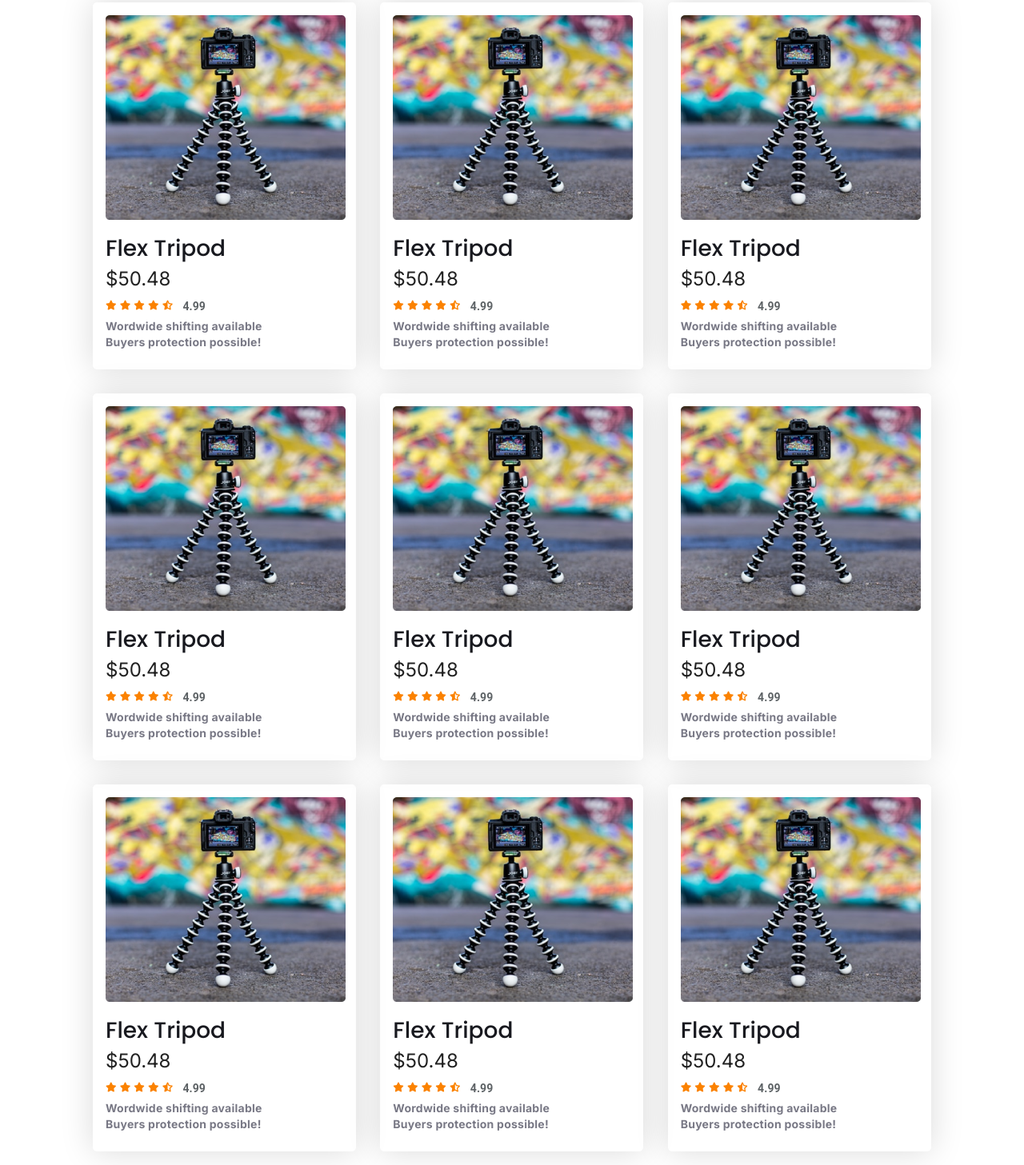
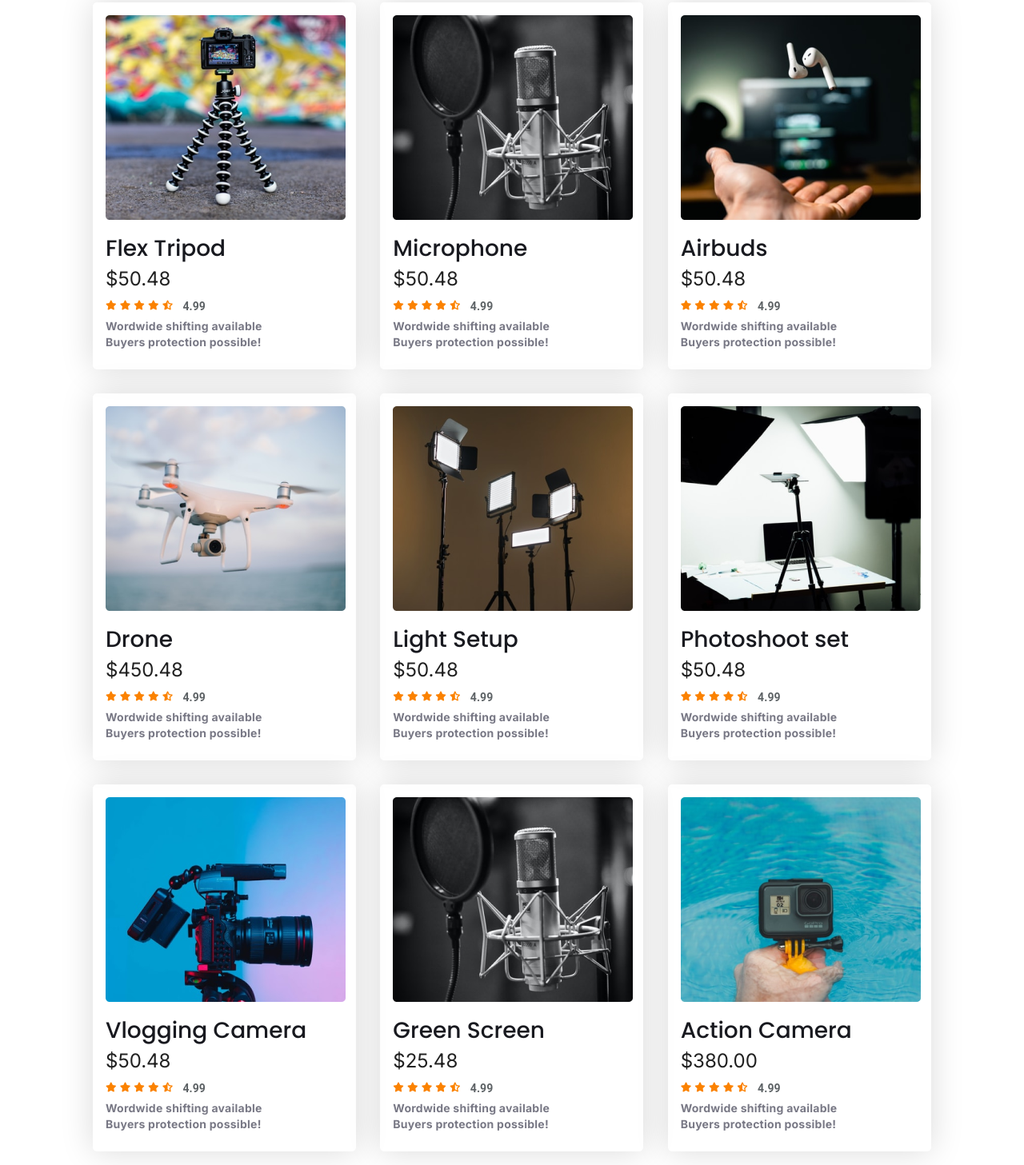
Before and after one commit to AshfaqKabir/influencers-gear, a plain HTML site: page index.html in a window 1280 px wide. Shown: the part 983-2440 px from the top of the page at 80% size. Drawn offline with Linux system fonts and the light colour scheme.

Commit message:
almost Done

```diff
--- a/index.html
+++ b/index.html
@@ -105,11 +105,11 @@
                     <!-- Card -->
                     <div class="card">
                         <div class="card-img">
-                            <img src="./img/tripod.png" alt="tripod Image">
+                            <img src="./img/mic.png" alt="tripod Image">
                         </div>
 
                         <div class="card-details">
-                            <h4 class="card-title">Flex Tripod</h4>
+                            <h4 class="card-title">Microphone</h4>
                             <h5 class="card-price">$50.48</h5>
                             <div class="card-rating">
                                 <span class="stars">
@@ -131,11 +131,11 @@
                     <!-- Card -->
                     <div class="card">
                         <div class="card-img">
-                            <img src="./img/tripod.png" alt="tripod Image">
+                            <img src="./img/airpod.png" alt="">
                         </div>
 
                         <div class="card-details">
-                            <h4 class="card-title">Flex Tripod</h4>
+                            <h4 class="card-title">Airbuds</h4>
                             <h5 class="card-price">$50.48</h5>
                             <div class="card-rating">
                                 <span class="stars">
@@ -157,11 +157,37 @@
                     <!-- Card -->
                     <div class="card">
                         <div class="card-img">
-                            <img src="./img/tripod.png" alt="tripod Image">
+                            <img src="./img/drone.png" alt="">
                         </div>
 
                         <div class="card-details">
-                            <h4 class="card-title">Flex Tripod</h4>
+                            <h4 class="card-title">Drone</h4>
+                            <h5 class="card-price">$450.48</h5>
+                            <div class="card-rating">
+                                <span class="stars">
+                                    <i class="fas fa-star"></i>
+                                    <i class="fas fa-star"></i>
+                                    <i class="fas fa-star"></i>
+                                    <i class="fas fa-star"></i>
+                                    <i class="fas fa-star-half-alt"></i>
+                                </span>
+                                <p>4.99</p>
+                            </div>
+                            <p class="card-para">
+                                Wordwide shifting available
+                                Buyers protection possible!
+                            </p>
+                        </div>
+                    </div>
+
+                    <!-- Card -->
+                    <div class="card">
+                        <div class="card-img">
+                            <img src="./img/lights.png" alt="">
+                        </div>
+
+                        <div class="card-details">
+                            <h4 class="card-title">Light Setup</h4>
                             <h5 class="card-price">$50.48</h5>
                             <div class="card-rating">
                                 <span class="stars">
@@ -183,11 +209,11 @@
                     <!-- Card -->
                     <div class="card">
                         <div class="card-img">
-                            <img src="./img/tripod.png" alt="tripod Image">
+                            <img src="./img/setup.png" alt="tripod Image">
                         </div>
 
                         <div class="card-details">
-                            <h4 class="card-title">Flex Tripod</h4>
+                            <h4 class="card-title">Photoshoot set</h4>
                             <h5 class="card-price">$50.48</h5>
                             <div class="card-rating">
                                 <span class="stars">
@@ -209,11 +235,11 @@
                     <!-- Card -->
                     <div class="card">
                         <div class="card-img">
-                            <img src="./img/tripod.png" alt="tripod Image">
+                            <img src="./img/camera.png" alt=" Image">
                         </div>
 
                         <div class="card-details">
-                            <h4 class="card-title">Flex Tripod</h4>
+                            <h4 class="card-title">Vlogging Camera</h4>
                             <h5 class="card-price">$50.48</h5>
                             <div class="card-rating">
                                 <span class="stars">
@@ -235,12 +261,12 @@
                     <!-- Card -->
                     <div class="card">
                         <div class="card-img">
-                            <img src="./img/tripod.png" alt="tripod Image">
+                            <img src="./img/mic.png" alt=" Image">
                         </div>
 
                         <div class="card-details">
-                            <h4 class="card-title">Flex Tripod</h4>
-                            <h5 class="card-price">$50.48</h5>
+                            <h4 class="card-title">Green Screen </h4>
+                            <h5 class="card-price">$25.48</h5>
                             <div class="card-rating">
                                 <span class="stars">
                                     <i class="fas fa-star"></i>
@@ -261,38 +287,12 @@
                     <!-- Card -->
                     <div class="card">
                         <div class="card-img">
-                            <img src="./img/tripod.png" alt="tripod Image">
+                            <img src="./img/action.png" alt=" Image">
                         </div>
 
                         <div class="card-details">
-                            <h4 class="card-title">Flex Tripod</h4>
-                            <h5 class="card-price">$50.48</h5>
-                            <div class="card-rating">
-                                <span class="stars">
-                                    <i class="fas fa-star"></i>
-                                    <i class="fas fa-star"></i>
-                                    <i class="fas fa-star"></i>
-                                    <i class="fas fa-star"></i>
-                                    <i class="fas fa-star-half-alt"></i>
-                                </span>
-                                <p>4.99</p>
-                            </div>
-                            <p class="card-para">
-                                Wordwide shifting available
-                                Buyers protection possible!
-                            </p>
-                        </div>
-                    </div>
-
-                    <!-- Card -->
-                    <div class="card">
-                        <div class="card-img">
-                            <img src="./img/tripod.png" alt="tripod Image">
-                        </div>
-
-                        <div class="card-details">
-                            <h4 class="card-title">Flex Tripod</h4>
-                            <h5 class="card-price">$50.48</h5>
+                            <h4 class="card-title">Action Camera</h4>
+                            <h5 class="card-price">$380.00</h5>
                             <div class="card-rating">
                                 <span class="stars">
                                     <i class="fas fa-star"></i>
--- a/style.css
+++ b/style.css
@@ -51,8 +51,15 @@ li {
   color: #ffffff;
   font-family: var(--primaryFont);
   font-weight: bold;
-  border: none;
+  border: 1px solid #fff;
   border-radius: 40px;
+}
+
+.btn:hover {
+  border: 1px solid var(--btnColor);
+  background-color: #fff;
+  color: var(--btnColor);
+  cursor: pointer;
 }
 
 /* Container */
@@ -109,6 +116,13 @@ header nav ul li:hover a {
   margin-bottom: 16px;
 }
 
+#hero .hero-content:hover .hero-title {
+  -webkit-text-fill-color: white;
+  -webkit-text-stroke-width: 1px;
+  -webkit-text-stroke-color: black;
+  cursor: pointer;
+}
+
 #hero .hero-content .hero-para {
   max-width: 505px;
   color: var(--titleColor);
@@ -147,6 +161,10 @@ header nav ul li:hover a {
   padding-bottom: 0;
   border-radius: 5px;
   box-shadow: 0px 0px 40px 0px rgba(0, 0, 0, 0.15);
+}
+
+#products-listing .product-cards .card:hover {
+  cursor: pointer;
 }
 
 #products-listing .product-cards .card-details {
```
